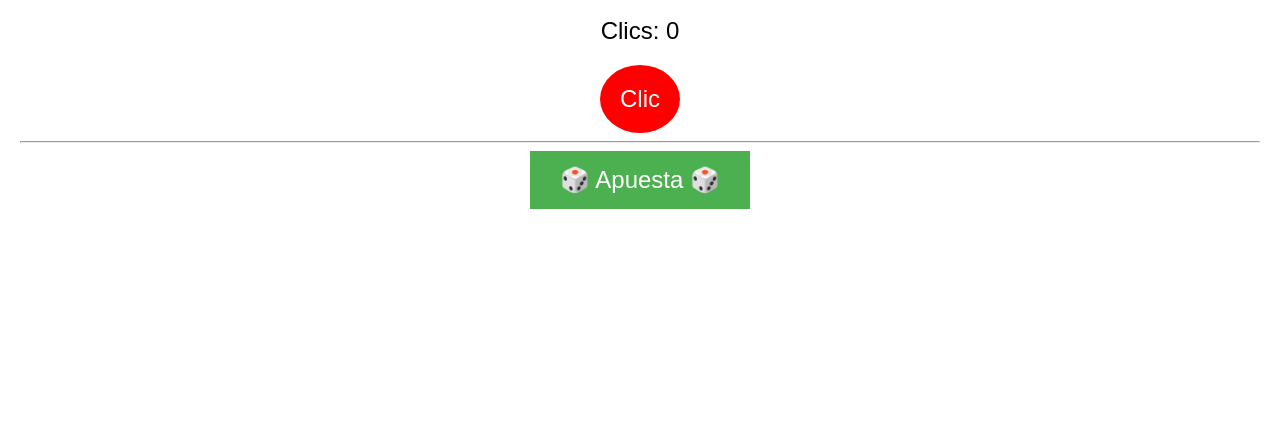
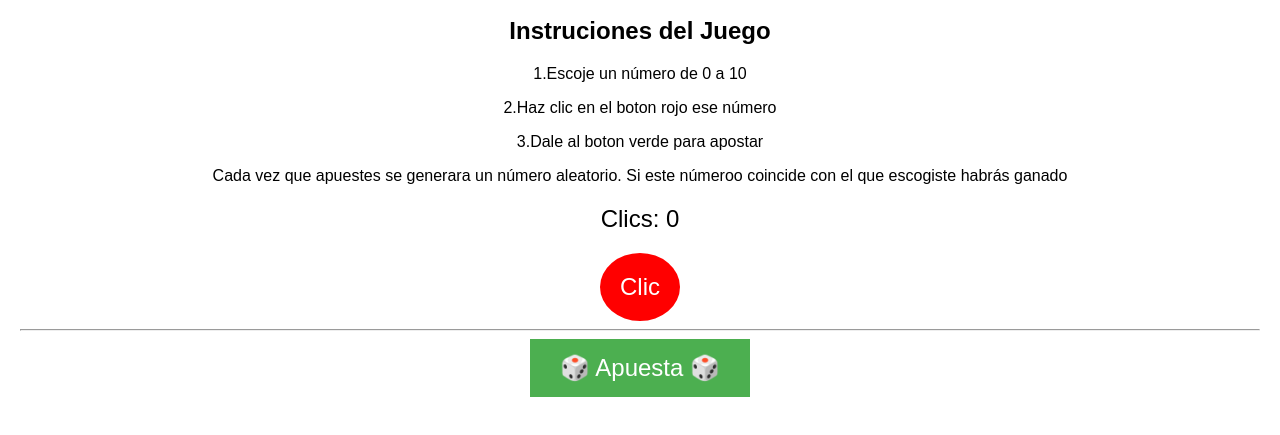
Before and after one commit to JorgeBallesteros81/Apuesta-al-click, a plain HTML site: page index.html in a window 1280 px wide. Shown: the part 61-496 px from the top of the page. Drawn offline with Linux system fonts and the light colour scheme.

Commit message:
changes made on html

```diff
--- a/index.html
+++ b/index.html
@@ -14,6 +14,8 @@
       font-size: 2rem;
       margin-bottom: 20px;
     }
+
+
 
     /* Estilo para el botón rojo */
     .red-button {
@@ -59,6 +61,15 @@
 
   <h1>Apuesta al clic</h1>
 
+  <h2>Instruciones del Juego</h2>
+
+
+  <P>1.Escoje un número de 0 a 10</p>
+  <p>2.Haz clic en el boton rojo ese número</P>
+  <p>3.Dale al boton verde para apostar</p>
+
+<p>Cada vez que apuestes se generara un número aleatorio. Si este númeroo coincide con el que escogiste habrás ganado
+</p>
   <!-- Contador de clics -->
   <div class="counter">
     Clics: <span id="counter">0</span>
```
